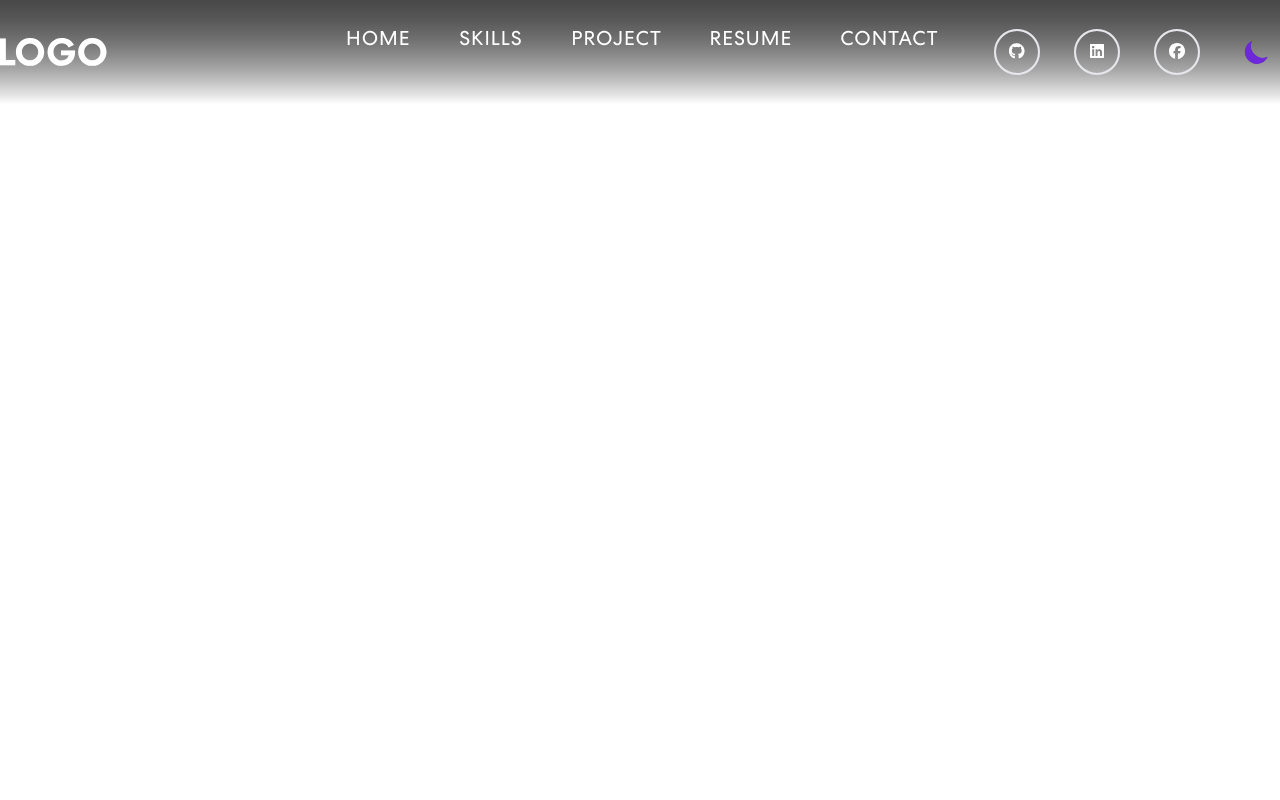
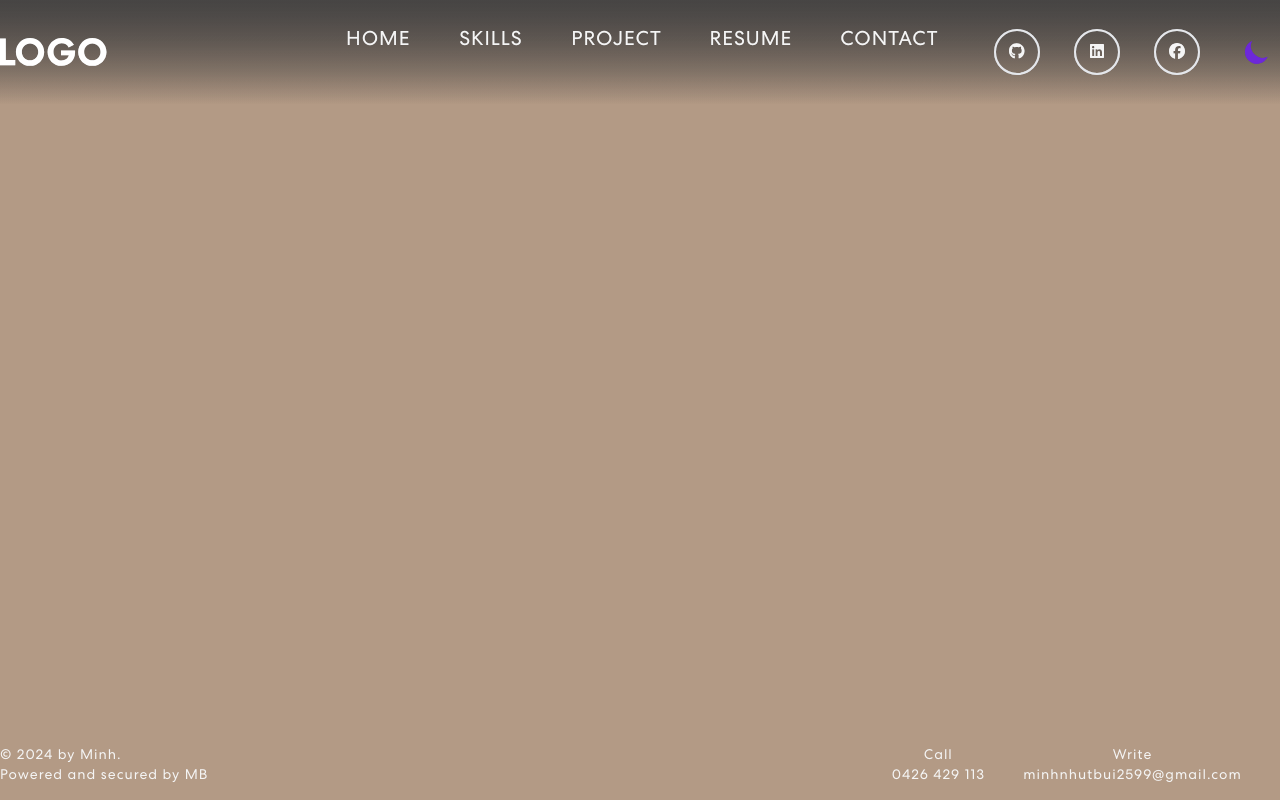
Before and after one commit to minhnhutbui/resume, a Next.js app: page /Skills in a window 1280 px wide. Built offline with nearby package versions, Linux system fonts and the light colour scheme.

Commit message:
Clean up layout and global css

```diff
--- a/src/app/globals.scss
+++ b/src/app/globals.scss
@@ -23,7 +23,7 @@
 
 :root {
     --font-family: 'Centra', sans-serif;
-    --white-color: #fff;
+    --white-color: #f5f5f5;
 }
 
 * {
@@ -40,7 +40,7 @@ body {
 body {
     letter-spacing: 1px;
     font-family: var(--font-family);
-    color: white;
+    color: var(--white-color);
     line-height: 1.5;
     text-rendering: optimizespeed;
     overflow-y: overlay;
--- a/src/app/layout.tsx
+++ b/src/app/layout.tsx
@@ -8,8 +8,8 @@ import { ThemeProvider } from '@/contexts/ThemeContext';
 const inter = Inter({ subsets: ['latin'] });
 
 export const metadata: Metadata = {
-    title: 'Create Next App',
-    description: 'Generated by create next app',
+    title: 'Resume',
+    description: 'Minh Bui Resume',
 };
 
 export default function RootLayout({
@@ -21,9 +21,11 @@ export default function RootLayout({
         <html lang="en">
             <body>
                 <ThemeProvider>
-                    <NavBar />
-                    {children}
-                    <Footer />
+                    <div className="bg-[#B39A85] flex flex-col min-h-screen">
+                        <NavBar />
+                        <div className="py-24 flex-1">{children}</div>
+                        <Footer />
+                    </div>
                 </ThemeProvider>
             </body>
         </html>
```
